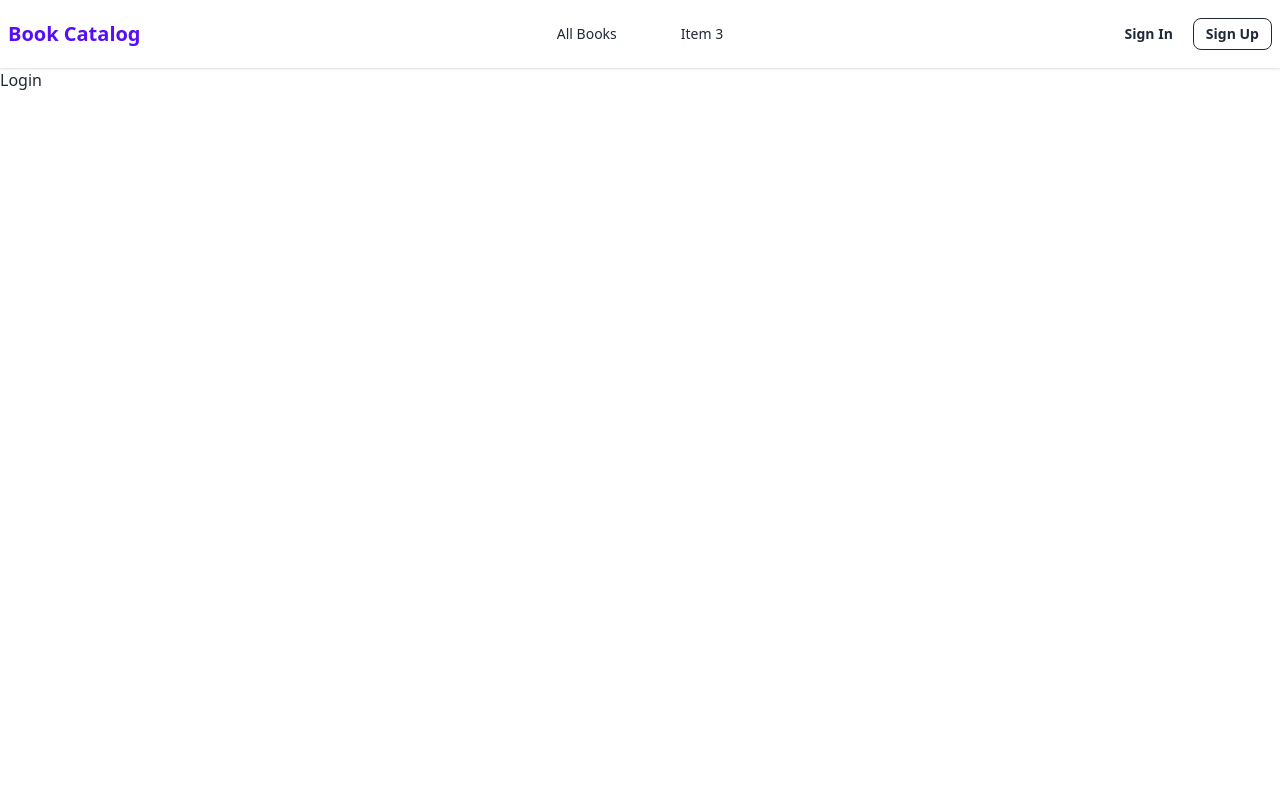
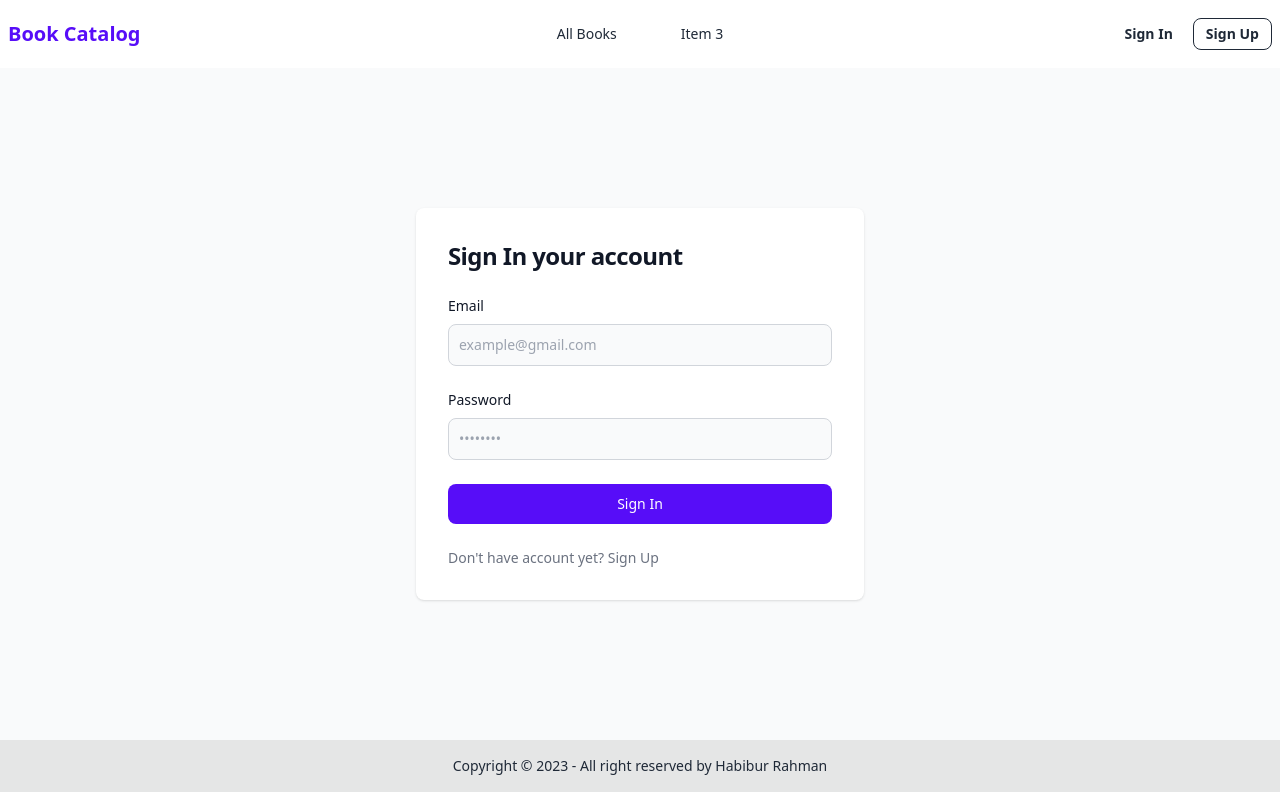
Before and after one commit to habiburrahman26/book-catalog-frontend, a React (Vite) app: page /sign-in in a window 1280 px wide. Built offline with nearby package versions, Linux system fonts and the light colour scheme.

Commit message:
user login done

```diff
--- a/src/App.tsx
+++ b/src/App.tsx
@@ -1,7 +1,10 @@
 import './App.css';
+import useAuthCheck from './hooks/useAuthCheck';
 import MainLayout from './layout/MainLayout';
 
 function App() {
+  const isAuthenticate = useAuthCheck();
+
   return <MainLayout />;
 }
 
--- a/src/components/Navbar.tsx
+++ b/src/components/Navbar.tsx
@@ -1,6 +1,21 @@
-import { Link, NavLink } from 'react-router-dom';
+import { Link, NavLink, useNavigate } from 'react-router-dom';
+import { useAppDispatch } from '../redux/hook';
+import { userLoggedOut } from '../redux/features/auth/authSlice';
+import useAuth from '../hooks/useAuth';
 
 const Navbar = () => {
+  const isLoggedIn = useAuth();
+  const dispatch = useAppDispatch();
+  const navigate = useNavigate();
+
+  // ! sign out
+  const signOut = () => {
+    localStorage.clear();
+    dispatch(userLoggedOut());
+    navigate('/');
+    // window.location.href = '/';
+  };
+
   return (
     <div className="navbar bg-base-100 shadow">
       <div className="navbar-start">
@@ -8,7 +23,7 @@ const Navbar = () => {
           Book Catalog
         </Link>
       </div>
-      <div className="navbar-center hidden lg:flex">
+      <div className="navbar-center flex">
         <ul className="menu menu-horizontal px-1">
           <li>
             <NavLink to="/all-books">All Books</NavLink>
@@ -21,12 +36,28 @@ const Navbar = () => {
       </div>
 
       <div className="navbar-end">
-        <Link to="/sign-in" className="btn btn-sm mr-2 bg-transparent border-none normal-case">
-          Sign In
-        </Link>
-        <Link to="/sign-up" className="btn btn-sm btn-outline normal-case">
-          Sign Up
-        </Link>
+        {!isLoggedIn && (
+          <>
+            <Link
+              to="/sign-in"
+              className="btn btn-sm mr-2 bg-transparent border-none normal-case"
+            >
+              Sign In
+            </Link>
+            <Link to="/sign-up" className="btn btn-sm btn-outline normal-case">
+              Sign Up
+            </Link>
+          </>
+        )}
+
+        {isLoggedIn && (
+          <button
+            onClick={signOut}
+            className="btn btn-sm btn-outline normal-case"
+          >
+            Sign Out
+          </button>
+        )}
       </div>
     </div>
   );
--- /dev/null
+++ b/src/hooks/useAuth.ts
@@ -0,0 +1,11 @@
+import { useAppSelector } from '../redux/hook';
+
+export default function useAuth() {
+  const auth = useAppSelector((state) => state.auth);
+
+  if (auth?.accessToken) {
+    return true;
+  } else {
+    return false;
+  }
+}
--- /dev/null
+++ b/src/hooks/useAuthCheck.ts
@@ -0,0 +1,22 @@
+import { useState, useEffect } from 'react';
+import { useAppDispatch } from '../redux/hook';
+import { userLoggedIn } from '../redux/features/auth/authSlice';
+
+const useAuthCheck = () => {
+  const [isAuthenticate, setIsAuthenticate] = useState(false);
+  const dispatch = useAppDispatch();
+
+  useEffect(() => {
+    const accessToken = localStorage.getItem('accessToken');
+    if (accessToken) {
+      setIsAuthenticate(true);
+      dispatch(userLoggedIn(accessToken));
+    } else {
+      setIsAuthenticate(false);
+    }
+  }, [dispatch]);
+
+  return isAuthenticate;
+};
+
+export default useAuthCheck;
--- /dev/null
+++ b/src/layout/Footer.tsx
@@ -0,0 +1,16 @@
+import React from 'react';
+
+const Footer = () => {
+  return (
+    <footer className="footer footer-center p-4 bg-base-300 text-base-content">
+      <div>
+        <p>
+          Copyright © {new Date().getFullYear()} - All right reserved by Habibur
+          Rahman
+        </p>
+      </div>
+    </footer>
+  );
+};
+
+export default Footer;
--- a/src/layout/MainLayout.tsx
+++ b/src/layout/MainLayout.tsx
@@ -1,5 +1,6 @@
 import { Outlet } from 'react-router-dom';
 import Navbar from '../components/Navbar';
+import Footer from './Footer';
 
 const MainLayout = () => {
   return (
@@ -8,6 +9,7 @@ const MainLayout = () => {
       <main>
         <Outlet />
       </main>
+      <Footer />
     </>
   );
 };
--- a/src/pages/Login.tsx
+++ b/src/pages/Login.tsx
@@ -1,9 +1,131 @@
-import React from 'react'
+import { useEffect, useState } from 'react';
+import { Link, useNavigate } from 'react-router-dom';
+import { useForm, SubmitHandler } from 'react-hook-form';
+import {
+  useLoginMutation,
+  useRegistrationMutation,
+} from '../redux/features/auth/authApi';
+import { ErrorApiResponseType } from '../types/common';
+import Error from '../components/ui/Error';
+
+type Inputs = {
+  email: string;
+  password: string;
+};
 
 const Login = () => {
+  const {
+    register,
+    handleSubmit,
+    formState: { errors },
+  } = useForm<Inputs>();
+
+  const [login, { data, isLoading, error: responseError }] = useLoginMutation();
+
+  const [error, setError] = useState<ErrorApiResponseType>();
+  const navigate = useNavigate();
+
+  useEffect(() => {
+    if (responseError?.data) {
+      setError(responseError?.data);
+    }
+
+    if (data?.data?.accessToken) {
+      navigate('/');
+    }
+  }, [data, navigate, responseError]);
+
+  const onSubmit: SubmitHandler<Inputs> = (data) => {
+    setError(undefined);
+    login(data);
+  };
+
   return (
-    <div>Login</div>
-  )
-}
+    <section className="bg-gray-50">
+      <div className="flex flex-col items-center justify-center px-6 py-8 mx-auto md:h-[calc(100vh-16vh)] lg:py-0">
+        <div className="w-full bg-white rounded-lg shadow md:mt-0 sm:max-w-md xl:p-0">
+          <div className="p-6 space-y-4 md:space-y-6 sm:p-8">
+            <h1 className="text-xl font-bold leading-tight tracking-tight text-gray-900 md:text-2xl ">
+              Sign In your account
+            </h1>
+            <form
+              onSubmit={handleSubmit(onSubmit)}
+              className="space-y-4 md:space-y-6"
+              action="#"
+            >
+              <div>
+                <label
+                  htmlFor="email"
+                  className="block mb-2 text-sm font-medium text-gray-900"
+                >
+                  Email
+                </label>
+                <input
+                  type="email"
+                  id="email"
+                  className="bg-gray-50 border border-gray-300 text-gray-900 sm:text-sm rounded-lg focus:ring-primary-600 focus:border-primary-600 block w-full p-2.5 "
+                  placeholder="example@gmail.com"
+                  {...register('email', { required: 'Email is required' })}
+                />
+                {errors.email && (
+                  <span className="text-xs text-red-500 font-medium">
+                    {errors.email?.message}
+                  </span>
+                )}
+              </div>
+              <div>
+                <label
+                  htmlFor="password"
+                  className="block mb-2 text-sm font-medium text-gray-900"
+                >
+                  Password
+                </label>
+                <input
+                  type="password"
+                  id="password"
+                  placeholder="••••••••"
+                  className="bg-gray-50 border border-gray-300 text-gray-900 sm:text-sm rounded-lg focus:ring-primary-600 focus:border-primary-600 block w-full p-2.5"
+                  {...register('password', {
+                    required: 'Password is required',
+                  })}
+                />
+                {errors.password && (
+                  <span className="text-xs text-red-500 font-medium">
+                    {errors.password?.message}
+                  </span>
+                )}
+              </div>
 
-export default Login
+              <button
+                type="submit"
+                className="flex items-center justify-center gap-4 w-full text-white bg-primary hover:bg-primary-700 focus:ring-4 focus:outline-none focus:ring-primary-300 font-medium rounded-lg text-sm px-5 py-2.5"
+                disabled={isLoading}
+              >
+                {isLoading && (
+                  <span className="loading loading-spinner loading-sm text-white"></span>
+                )}
+                <span>Sign In</span>
+              </button>
+              <p className="text-sm font-light text-gray-500">
+                Don't have account yet?{' '}
+                <Link
+                  to="/sign-in"
+                  className="font-medium text-primary-600 hover:underline"
+                >
+                  Sign Up
+                </Link>
+              </p>
+            </form>
+          </div>
+        </div>
+        <div>
+          {error?.errorMessages && (
+            <Error message={error?.errorMessages?.[0]?.message} />
+          )}
+        </div>
+      </div>
+    </section>
+  );
+};
+
+export default Login;
--- a/src/pages/SignUp.tsx
+++ b/src/pages/SignUp.tsx
@@ -2,7 +2,7 @@ import { useEffect, useState } from 'react';
 import { Link, useNavigate } from 'react-router-dom';
 import { useForm, SubmitHandler } from 'react-hook-form';
 import { useRegistrationMutation } from '../redux/features/auth/authApi';
-import { ErrorApiResponseType, ErrorMessage } from '../types/common';
+import { ErrorApiResponseType } from '../types/common';
 import Error from '../components/ui/Error';
 
 type Inputs = {
@@ -41,7 +41,7 @@ const SignUp = () => {
 
   return (
     <section className="bg-gray-50">
-      <div className="flex flex-col items-center justify-center px-6 py-8 mx-auto md:h-[calc(100vh-10vh)] lg:py-0">
+      <div className="flex flex-col items-center justify-center px-6 py-8 mx-auto md:h-[calc(100vh-16vh)] lg:py-0">
         <div className="w-full bg-white rounded-lg shadow md:mt-0 sm:max-w-md xl:p-0">
           <div className="p-6 space-y-4 md:space-y-6 sm:p-8">
             <h1 className="text-xl font-bold leading-tight tracking-tight text-gray-900 md:text-2xl ">
--- a/src/redux/features/auth/authApi.ts
+++ b/src/redux/features/auth/authApi.ts
@@ -1,5 +1,5 @@
-/* eslint-disable @typescript-eslint/no-unsafe-assignment */
 import apiSlice from '../../api/apiSlice';
+import { userLoggedIn } from './authSlice';
 
 const authApi = apiSlice.injectEndpoints({
   endpoints: (builder) => ({
@@ -10,7 +10,26 @@ const authApi = apiSlice.injectEndpoints({
         body: data,
       }),
     }),
+    login: builder.mutation({
+      query: (data) => ({
+        url: 'auth/login',
+        method: 'POST',
+        body: data,
+      }),
+
+      async onQueryStarted(_arg, { dispatch, queryFulfilled }) {
+        try {
+          const { data } = await queryFulfilled;
+          const accessToken = data?.data?.accessToken;
+          localStorage.setItem('accessToken', accessToken);
+
+          dispatch(userLoggedIn(accessToken));
+        } catch (error) {
+          console.log(error);
+        }
+      },
+    }),
   }),
 });
 
-export const { useRegistrationMutation } = authApi;
+export const { useRegistrationMutation, useLoginMutation } = authApi;
--- /dev/null
+++ b/src/redux/features/auth/authSlice.ts
@@ -0,0 +1,21 @@
+import { createSlice } from '@reduxjs/toolkit';
+
+const initialState = {
+  accessToken: undefined,
+};
+
+const authSlice = createSlice({
+  name: 'auth',
+  initialState,
+  reducers: {
+    userLoggedIn: (state, action) => {
+      state.accessToken = action.payload;
+    },
+    userLoggedOut: (state) => {
+      state.accessToken = undefined;
+    },
+  },
+});
+
+export const { userLoggedIn, userLoggedOut } = authSlice.actions;
+export default authSlice.reducer;
--- a/src/redux/store.ts
+++ b/src/redux/store.ts
@@ -1,9 +1,11 @@
 import { configureStore } from '@reduxjs/toolkit';
 import apiSlice from './api/apiSlice';
+import authSliceReducer from './features/auth/authSlice';
 
 const store = configureStore({
   reducer: {
     [apiSlice.reducerPath]: apiSlice.reducer,
+    auth: authSliceReducer,
   },
   middleware: (getDefaultMiddleware) =>
     getDefaultMiddleware().concat(apiSlice.middleware),
```
